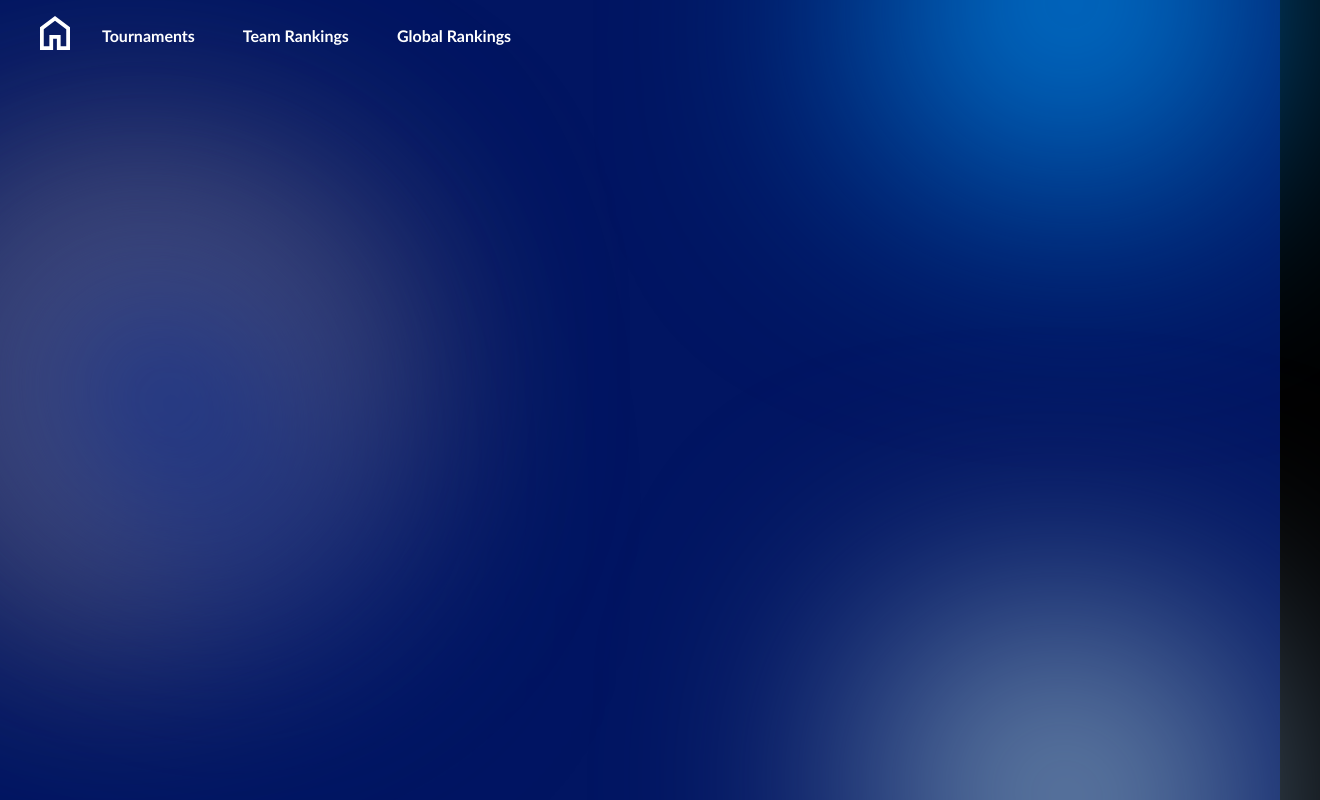
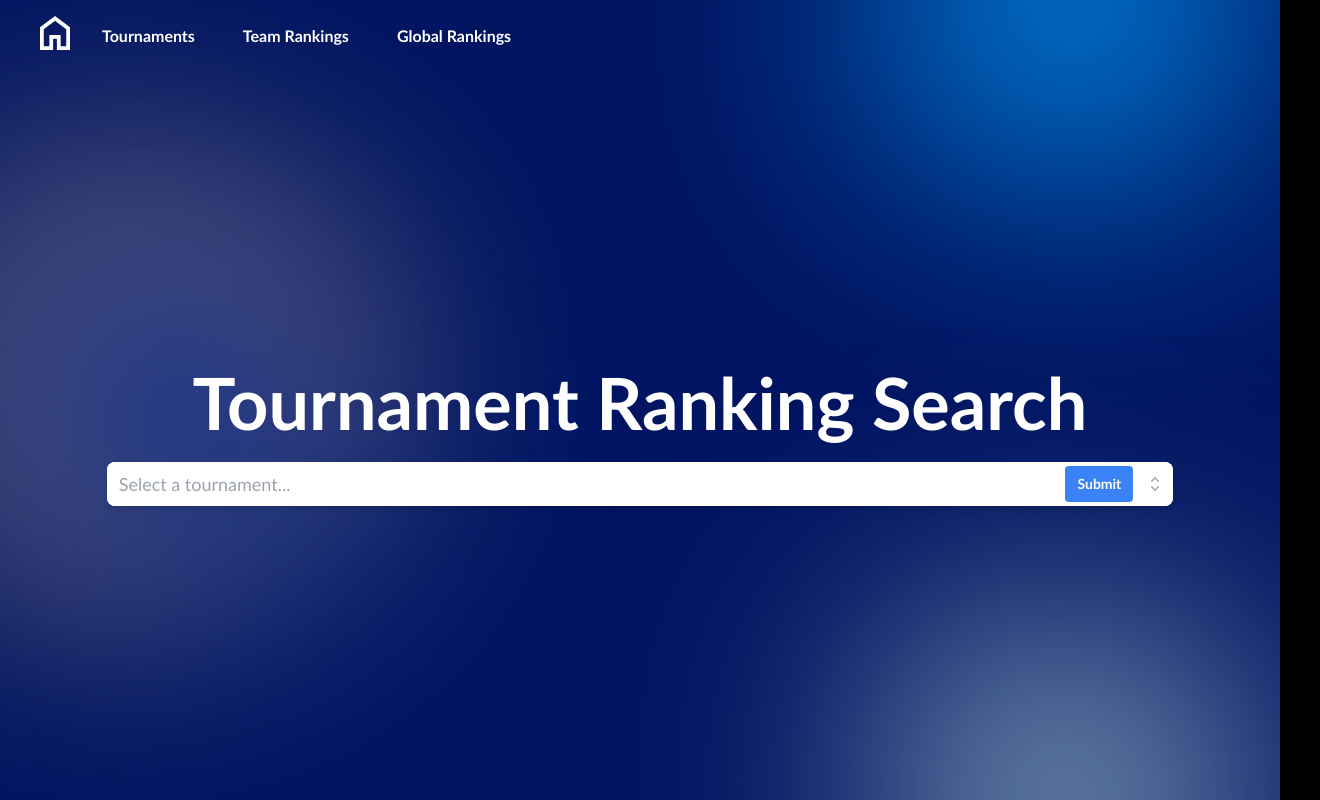
Before and after one commit to herropaul/globalpowerranking, a Next.js app: page /tournaments in a window 1280 px wide. Shown: the top 800 px of the page, 1320 px wide, since content can reach past the window. Built offline with nearby package versions, Linux system fonts and the light colour scheme.

Commit message:
added combobox component into tournaments page

```diff
--- a/package.json
+++ b/package.json
@@ -10,6 +10,7 @@
   },
   "dependencies": {
     "@headlessui/react": "^1.7.17",
+    "@heroicons/react": "^2.0.18",
     "framer-motion": "^10.16.4",
     "next": "13.4.19",
     "react": "18.2.0",
--- a/src/app/tournaments/page.tsx
+++ b/src/app/tournaments/page.tsx
@@ -2,6 +2,7 @@
 import Head from "next/head";
 import Navbar from "@/components/Navbar";
 import { AnimatedBlob } from "@/components/AnimatedBlob";
+import ComboBox from "@/components/ComboBox";
 import React, { useState, useEffect } from "react";
 
 export default function Tournaments() {
@@ -12,7 +13,7 @@ export default function Tournaments() {
   }, []);
   return (
     <div
-      className="flex flex-col min-h-screen w-full relative z-0"
+      className="flex flex-col min-h-screen w-full relative z-0 overflow-hidden"
       style={{ backgroundColor: "#011562" }}
     >
       <Head>
@@ -20,6 +21,13 @@ export default function Tournaments() {
       </Head>
 
       <Navbar />
+
+      <div className="flex flex-col items-center justify-center my-auto w-full ">
+        <h1 className=" font-bold text-4xl md:text-7xl text-center mb-5">
+          Tournament Ranking Search
+        </h1>
+        <ComboBox />
+      </div>
 
       {isClient ? (
         <div className="items-center justify-center">
--- /dev/null
+++ b/src/components/ComboBox.tsx
@@ -0,0 +1,104 @@
+import { Fragment, useState } from "react";
+import { Combobox, Transition } from "@headlessui/react";
+import { CheckIcon, ChevronUpDownIcon } from "@heroicons/react/20/solid";
+
+const teams = [
+  { id: 1, name: "2023 Worlds" },
+  { id: 2, name: "2023 MSI" },
+  { id: 3, name: "2022 Worlds" },
+  { id: 4, name: "2022 MSI" },
+  { id: 5, name: "2021 Worlds" },
+  { id: 6, name: "2021 MSI" },
+  { id: 7, name: "2023 EMEA Championship" },
+];
+
+export default function ComboBox() {
+  const [selected, setSelected] = useState("");
+  const [query, setQuery] = useState("");
+
+  const filteredTeam =
+    query === ""
+      ? teams
+      : teams.filter((team) =>
+          team.name
+            .toLowerCase()
+            .replace(/\s+/g, "")
+            .includes(query.toLowerCase().replace(/\s+/g, ""))
+        );
+
+  return (
+    <div className="w-72 sm:w-5/6 ">
+      <Combobox value={selected} onChange={setSelected}>
+        <div className="relative mt-1">
+          <div className="relative w-full cursor-default overflow-hidden rounded-lg bg-white text-left shadow-md focus:outline-none focus-visible:ring-2 focus-visible:ring-white focus-visible:ring-opacity-75 focus-visible:ring-offset-2 focus-visible:ring-offset-teal-300 text-xs sm:text-sm">
+            <Combobox.Input
+              className="w-full border-none py-2 pl-3 pr-10 text-base leading-5 text-gray-900 focus:ring-0 md:text-lg"
+              placeholder="Select a tournament..."
+              displayValue={(team: any) => team.name}
+              onChange={(event) => setQuery(event.target.value)}
+            />
+            <div className="absolute inset-y-0 right-0 flex items-center pr-2">
+              <button className="px-3 py-2 mx-3 font-bold text-white bg-blue-500 rounded hover:bg-blue-700">
+                Submit
+              </button>
+              <Combobox.Button>
+                <ChevronUpDownIcon
+                  className="h-5 w-5 text-gray-400"
+                  aria-hidden="true"
+                />
+              </Combobox.Button>
+            </div>
+          </div>
+          <Transition
+            as={Fragment}
+            leave="transition ease-in duration-100"
+            leaveFrom="opacity-100"
+            leaveTo="opacity-0"
+            afterLeave={() => setQuery("")}
+          >
+            <Combobox.Options className="absolute mt-1 max-h-60 w-full overflow-auto rounded-md bg-white py-1 text-base shadow-lg ring-1 ring-black ring-opacity-5 focus:outline-none md:text-sm">
+              {filteredTeam.length === 0 && query !== "" ? (
+                <div className="relative cursor-default select-none py-2 px-4 text-gray-700">
+                  Nothing found.
+                </div>
+              ) : (
+                filteredTeam.map((team) => (
+                  <Combobox.Option
+                    key={team.id}
+                    className={({ active }) =>
+                      `relative cursor-default select-none py-2 pl-10 pr-4 ${
+                        active ? "bg-teal-600 text-white" : "text-gray-900"
+                      }`
+                    }
+                    value={team}
+                  >
+                    {({ selected, active }) => (
+                      <>
+                        <span
+                          className={`block truncate ${
+                            selected ? "font-medium" : "font-normal"
+                          }`}
+                        >
+                          {team.name}
+                        </span>
+                        {selected ? (
+                          <span
+                            className={`absolute inset-y-0 left-0 flex items-center pl-3 ${
+                              active ? "text-white" : "text-teal-600"
+                            }`}
+                          >
+                            <CheckIcon className="h-5 w-5" aria-hidden="true" />
+                          </span>
+                        ) : null}
+                      </>
+                    )}
+                  </Combobox.Option>
+                ))
+              )}
+            </Combobox.Options>
+          </Transition>
+        </div>
+      </Combobox>
+    </div>
+  );
+}
```
Also changed, not shown: 2 other files (tests, documents, lock files or other folders).
